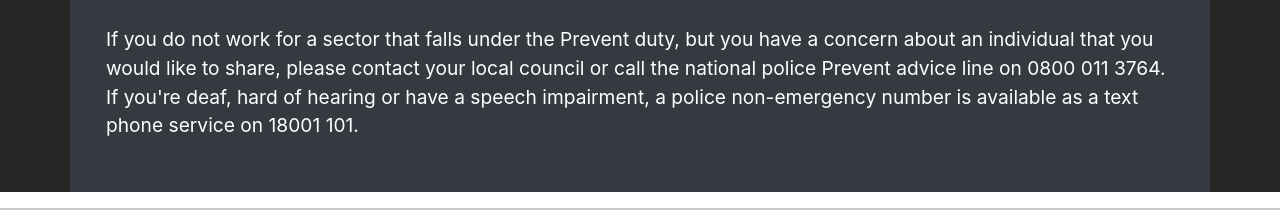
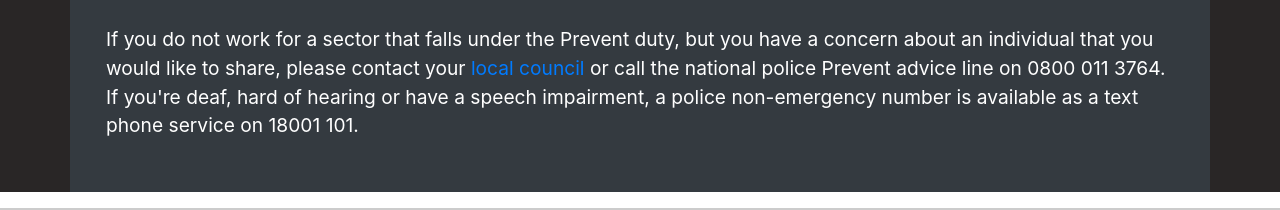
Before and after one commit to tanikair/PreventProject, a plain HTML site: page mystory.html in a window 1280 px wide. Shown: the part 2132-2342 px from the top of the page. Drawn offline with nearby package versions, Linux system fonts and the light colour scheme.

Commit message:
add href embedded link in immediate help section

```diff
--- a/mystory.html
+++ b/mystory.html
@@ -145,7 +145,7 @@
                 <h2>I require immediate assistance!</h2>
                 <p>If you do not work for a sector that falls under the Prevent duty, but you have a
                 concern
-                about an individual that you would like to share, please contact your local council
+                about an individual that you would like to share, please contact your <a href="https://www.gov.uk/guidance/making-a-referral-to-prevent">local council</a>
                 or
                 call the national police Prevent advice line on 0800 011 3764.
                 If you're deaf, hard of hearing or have a speech impairment, a police non-emergency
```
